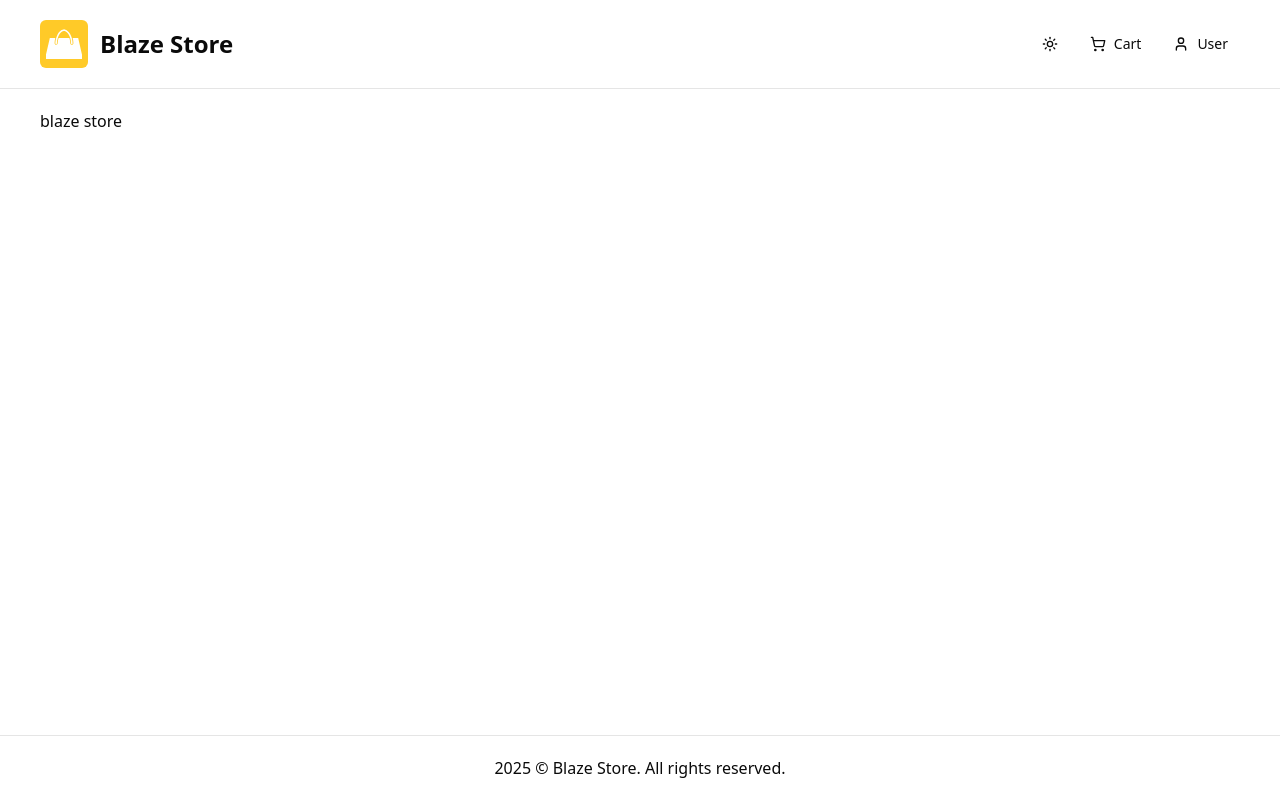
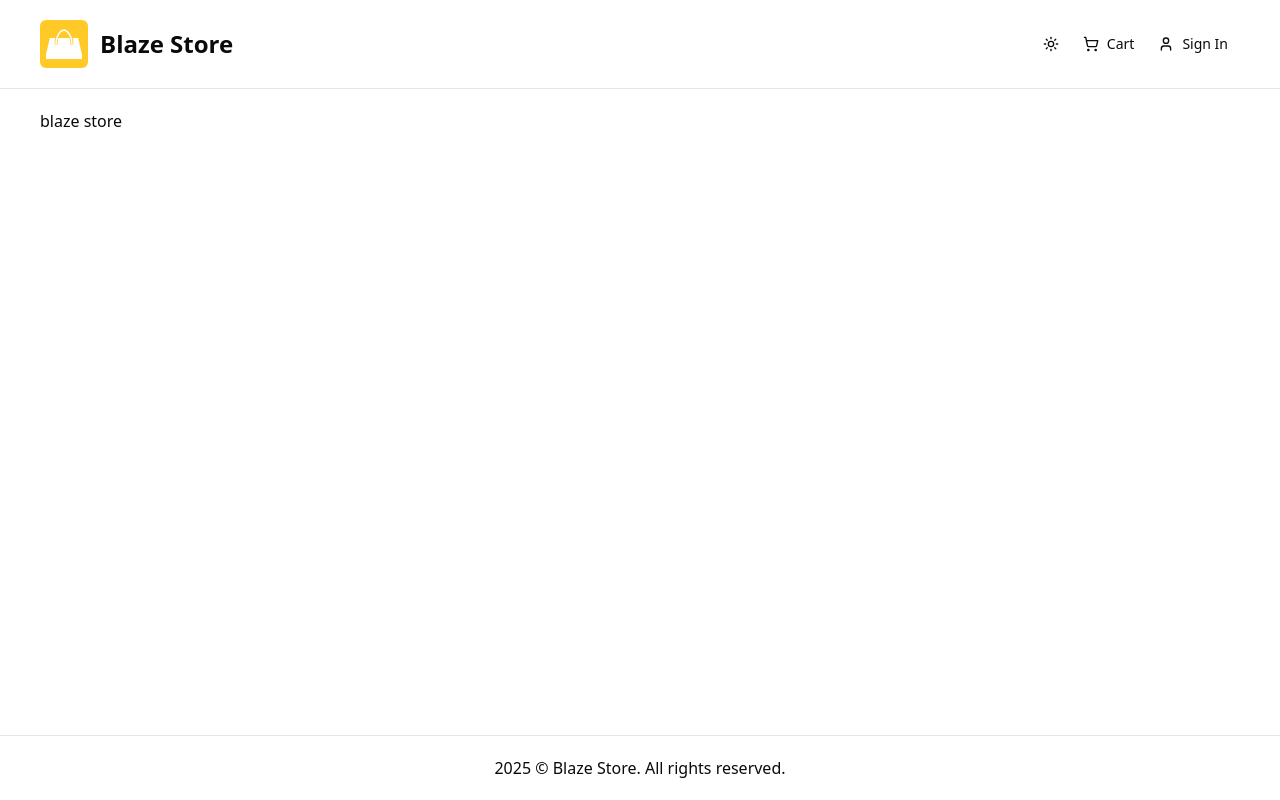
Before and after one commit to PouyaKoupaie/blaze-e-commerce, a Next.js app: page / in a window 1280 px wide. Built offline with nearby package versions, Linux system fonts and the light colour scheme; no server answers.

Commit message:
ResponsiveMenu added

```diff
--- a/components/shared/header/index.tsx
+++ b/components/shared/header/index.tsx
@@ -1,9 +1,7 @@
-import { Button } from "@/components/ui/button";
 import { APP_NAME } from "@/lib/constants";
-import { ShoppingCart, User } from "lucide-react";
 import Image from "next/image";
 import Link from "next/link";
-import ModeToggle from "./mode-toggle";
+import Menu from "./menu";
 
 const Header = () => {
   return (
@@ -23,19 +21,7 @@ const Header = () => {
             </span>
           </Link>
         </div>
-        <div className="space-x-2">
-            <ModeToggle/>
-            <Button asChild variant={'ghost'}>
-                <Link href={'/cart'}>
-                <ShoppingCart/> Cart
-                </Link>
-            </Button>
-            <Button asChild variant={'ghost'}>
-                <Link href={'/user'}>
-                <User/> User
-                </Link>
-            </Button>
-        </div>
+        <Menu/>
       </div>
     </header>
   );
--- /dev/null
+++ b/components/shared/header/menu.tsx
@@ -0,0 +1,53 @@
+import { Button } from "@/components/ui/button";
+import ModeToggle from "./mode-toggle";
+import Link from "next/link";
+import { EllipsisVertical, ShoppingCart, User } from "lucide-react";
+import {
+  Sheet,
+  SheetContent,
+  SheetTitle,
+  SheetTrigger,
+} from "@/components/ui/sheet";
+
+const Menu = () => {
+  return (
+    <div className="flex justify-end gap-3">
+      <nav className="hidden md:flex w-full max-w-xs">
+        <ModeToggle />
+        <Button asChild variant={"ghost"}>
+          <Link href={"/cart"}>
+            <ShoppingCart /> Cart
+          </Link>
+        </Button>
+        <Button asChild variant={"ghost"}>
+          <Link href={"/sign-in"}>
+            <User /> Sign In
+          </Link>
+        </Button>
+      </nav>
+      <nav className="md:hidden">
+        <Sheet>
+          <SheetTrigger className="align-middle">
+            <EllipsisVertical />
+          </SheetTrigger>
+          <SheetContent className="flex flex-col items-start ">
+            <SheetTitle>Menu</SheetTitle>
+            <ModeToggle />
+            <Button asChild variant={"ghost"}>
+              <Link href={"/cart"}>
+                <ShoppingCart /> Cart
+              </Link>
+            </Button>
+            <Button asChild variant={"ghost"}>
+              <Link href={"/sign-in"}>
+                <User /> Sign In
+              </Link>
+            </Button>
+          </SheetContent>
+        </Sheet>
+      </nav>
+    </div>
+  );
+};
+
+export default Menu;
```
